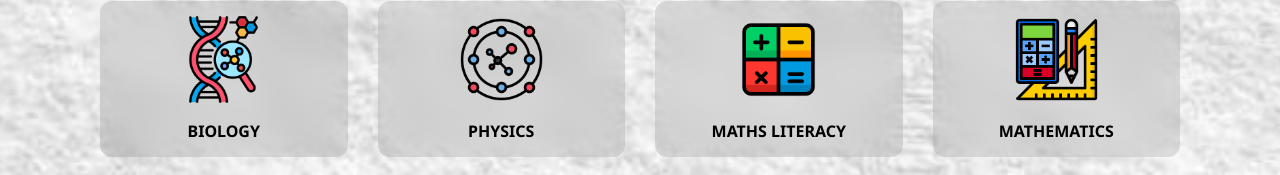
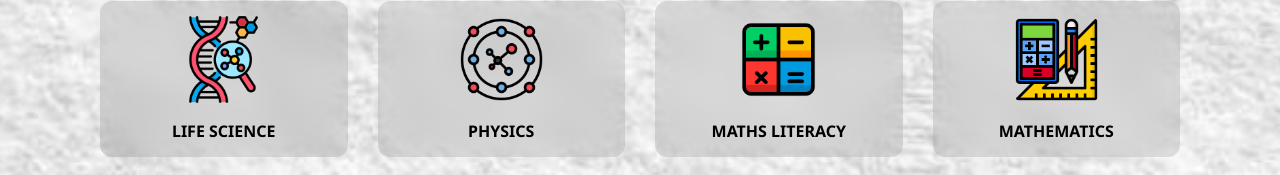
Before and after one commit to NoAutoYves/grey-matter, a React (Vite) app: page / in a window 1280 px wide. Shown: the part 573-748 px from the top of the page. Built offline with nearby package versions, Linux system fonts and the light colour scheme; no server answers; a web font is replaced by a local one.

Commit message:
Changed biology to Life Science

```diff
--- a/index.html
+++ b/index.html
@@ -8,8 +8,8 @@
     <!-- Primary Meta Tags -->
     <title>Grey Matter</title>
     <meta name="title" content="Grey Matter | Master High School Commerce & Science Subjects" />
-    <meta name="description" content="Interactive e-learning platform for high school students. Master Accounting, Business Studies, Economics, Geography, Biology, Physics, Mathematics with targeted exercises and instant feedback." />
-    <meta name="keywords" content="high school, e-learning, accounting, business studies, economics, geography, biology, physics, mathematics, maths literacy, exam prep, study, South Africa, matric" />
+    <meta name="description" content="Interactive e-learning platform for high school students. Master Accounting, Business Studies, Economics, Geography, Life Science, Physics, Mathematics with targeted exercises and instant feedback." />
+    <meta name="keywords" content="high school, e-learning, accounting, business studies, economics, geography, life science, physics, mathematics, maths literacy, exam prep, study, South Africa, matric" />
     <meta name="author" content="Grey Matter" />
     <meta name="robots" content="index, follow" />
 
--- a/src/components/Landing/LandingSubjects.jsx
+++ b/src/components/Landing/LandingSubjects.jsx
@@ -33,8 +33,8 @@ function LandingSubjects() {
             </Link>
 
             <Link to="biology/" className="subject-card">
-                <img src={biology} alt="Biology Exercises"/>
-                <p>BIOLOGY</p>
+                <img src={biology} alt="Life Science Exercises"/>
+                <p>LIFE SCIENCE</p>
             </Link>
 
             <Link to="physics/" className="subject-card">
```
Also changed, not shown: 1 other file (tests, documents, lock files or other folders).
